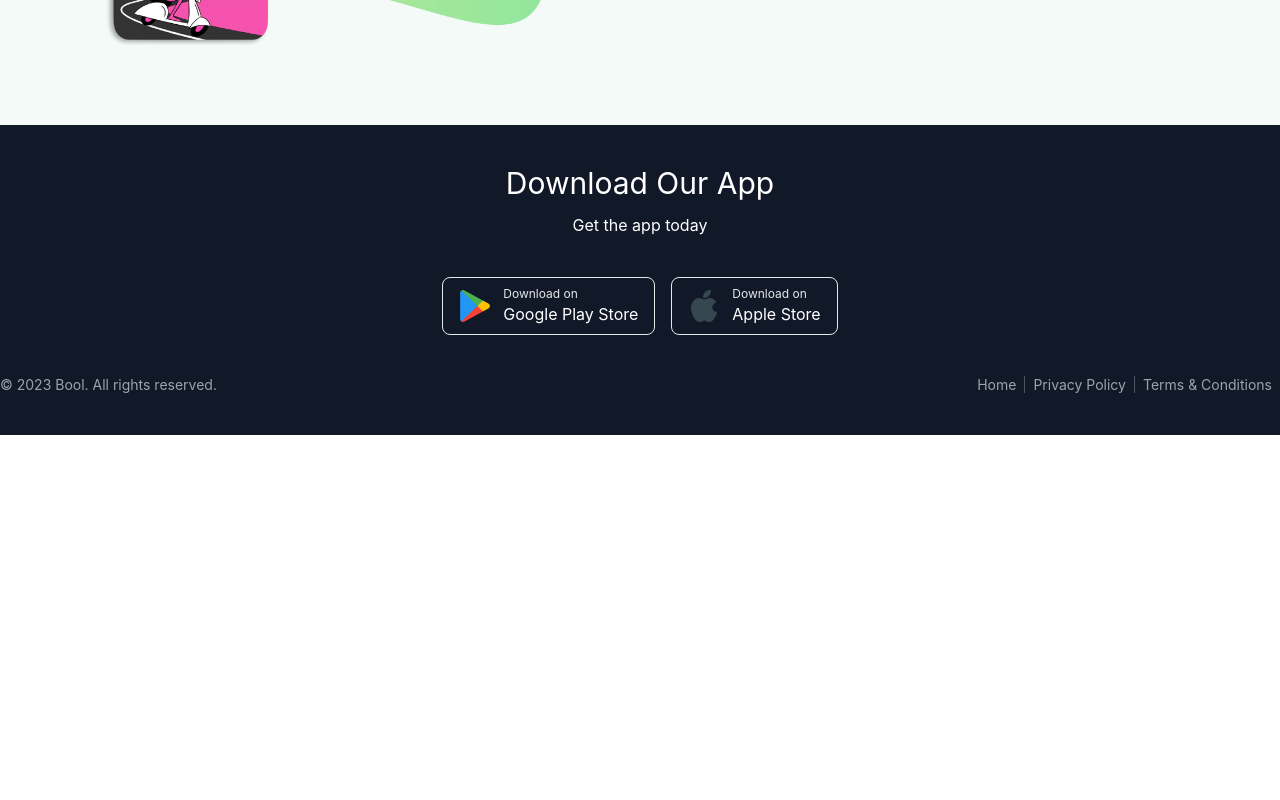
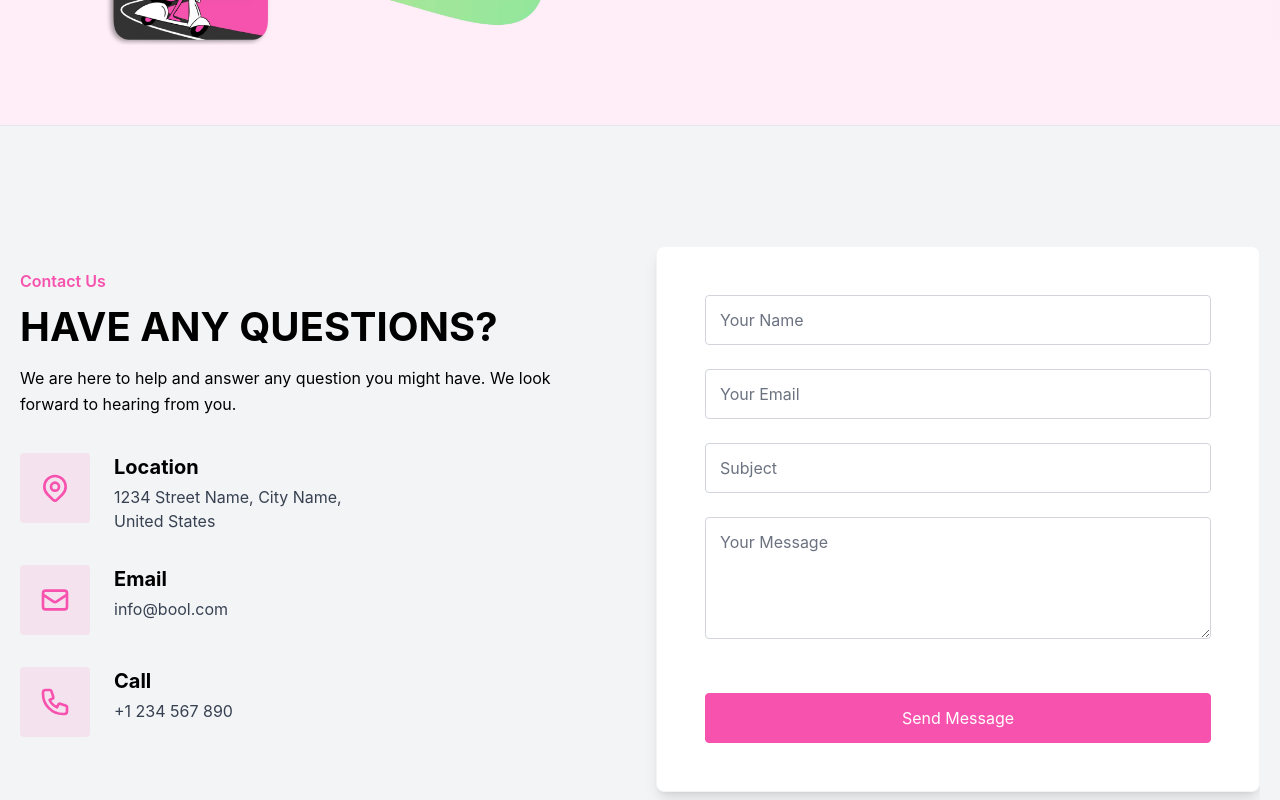
Before and after one commit to IdanHarari11/Bool, a React (Create React App) app: page / in a window 1280 px wide. Shown: the part 1740-2540 px from the top of the page. Before the commit the page ends 2175 px from the top, so only its background shows below. Built offline with nearby package versions, Linux system fonts and the light colour scheme.

Commit message:
Added contact form

```diff
--- a/src/App.css
+++ b/src/App.css
@@ -1,38 +1,3 @@
-.App {
-  text-align: center;
+.scrollMarginTop {
+  scroll-margin-top: 60px;
 }
-
-.App-logo {
-  height: 40vmin;
-  pointer-events: none;
-}
-
-@media (prefers-reduced-motion: no-preference) {
-  .App-logo {
-    animation: App-logo-spin infinite 20s linear;
-  }
-}
-
-.App-header {
-  background-color: #282c34;
-  min-height: 100vh;
-  display: flex;
-  flex-direction: column;
-  align-items: center;
-  justify-content: center;
-  font-size: calc(10px + 2vmin);
-  color: white;
-}
-
-.App-link {
-  color: #61dafb;
-}
-
-@keyframes App-logo-spin {
-  from {
-    transform: rotate(0deg);
-  }
-  to {
-    transform: rotate(360deg);
-  }
-}
--- a/src/App.js
+++ b/src/App.js
@@ -1,5 +1,6 @@
 import { RouterProvider } from "react-router-dom";
 import { routes } from "./Setup/RouterManager/mainRouter";
+import "./App.css";
 
 function App() {
   return (
--- a/src/Components/Header/Header.config.js
+++ b/src/Components/Header/Header.config.js
@@ -6,25 +6,25 @@ export const MENU_ITEMS = [
   {
     id: 1,
     title: "Home",
-    link: "/",
+    link: "home",
     icon: "home",
   },
   {
     id: 2,
     title: "About",
-    link: "#about",
+    link: "cta",
     icon: "info",
   },
   {
     id: 3,
-    title: "Services",
-    link: "#services",
+    title: "Get App",
+    link: "download",
     icon: "build",
   },
   {
     id: 4,
     title: "Contact",
-    link: "#contact",
+    link: "contact",
     icon: "contact_mail",
   },
 ];
--- a/src/Pages/Home/Home.jsx
+++ b/src/Pages/Home/Home.jsx
@@ -1,4 +1,5 @@
 import React from "react";
+import ContactComponent from "./components/ContactComponent/ContactComponent";
 import CTAComponent from "./components/CTAComponent/CTAComponent";
 import DownloadAppComponent from "./components/DownloadAppComponent/DownloadAppComponent";
 import FeatureComponent from "./components/FeatureComponent/FeatureComponent";
@@ -11,6 +12,7 @@ const Home = () => {
       <FeatureComponent></FeatureComponent>
       <CTAComponent></CTAComponent>
       <DownloadAppComponent></DownloadAppComponent>
+      <ContactComponent></ContactComponent>
     </>
   );
 };
--- a/src/Pages/Home/components/CTAComponent/CTAComponent.jsx
+++ b/src/Pages/Home/components/CTAComponent/CTAComponent.jsx
@@ -8,6 +8,8 @@ import {
 const CTAComponent = () => {
   return (
     <div
+      id="cta"
+      className="scrollMarginTop"
       style={{
         backgroundImage: `url(${CTABG})`,
         backgroundRepeat: "no-repeat",
--- /dev/null
+++ b/src/Pages/Home/components/ContactComponent/ContactComponent.config.js
@@ -0,0 +1,72 @@
+import {
+  HiOutlineLocationMarker,
+  HiOutlineMail,
+  HiOutlinePhone,
+} from "react-icons/hi";
+
+export const CONTACT_ABOVE_TEXT = "Contact Us";
+export const CONTACT_TITLE = "Have any questions?";
+export const CONTACT_BELOW_TEXT =
+  "We are here to help and answer any question you might have. We look forward to hearing from you.";
+
+export const CONTACT_INFO = [
+  {
+    _id: 1,
+    icon: <HiOutlineLocationMarker className="w-8 h-8" />,
+    title: "Location",
+    text: "1234 Street Name, City Name, United States",
+  },
+  {
+    _id: 2,
+    icon: <HiOutlineMail className="w-8 h-8" />,
+    title: "Email",
+    text: "info@bool.com",
+  },
+  {
+    _id: 3,
+    icon: <HiOutlinePhone className="w-8 h-8" />,
+    title: "Call",
+    text: "+1 234 567 890",
+  },
+];
+
+export const CONTACT_FORM = [
+  {
+    _id: 1,
+    type: "text",
+    name: "name",
+    placeholder: "Your Name",
+    required: true,
+    input: "input",
+  },
+  {
+    _id: 2,
+    type: "email",
+    name: "email",
+    placeholder: "Your Email",
+    required: true,
+    input: "input",
+  },
+  {
+    _id: 3,
+    type: "text",
+    name: "subject",
+    placeholder: "Subject",
+    required: true,
+    input: "input",
+  },
+  {
+    _id: 4,
+    type: "textarea",
+    name: "message",
+    placeholder: "Your Message",
+    required: true,
+    input: "textarea",
+    rows: 4,
+  },
+];
+
+export const CONTACT_BUTTON = {
+  text: "Send Message",
+  type: "submit",
+};
--- /dev/null
+++ b/src/Pages/Home/components/ContactComponent/ContactComponent.jsx
@@ -0,0 +1,131 @@
+// import emailjs from "@emailjs/browser";
+import React, { useRef } from "react";
+// import { toast } from "react-hot-toast";
+
+import {
+  CONTACT_ABOVE_TEXT,
+  CONTACT_BELOW_TEXT,
+  CONTACT_BUTTON,
+  CONTACT_FORM,
+  CONTACT_INFO,
+  CONTACT_TITLE,
+} from "./ContactComponent.config";
+
+const ContactComponent = () => {
+  const form = useRef();
+  const [formState, setFormState] = React.useState({});
+
+  const handleContactFormSubmit = (e) => {
+    e.preventDefault();
+    console.log(formState);
+
+    // const toastId = toast.loading("Sending email...");
+
+    // emailjs
+    //   .sendForm(
+    //     "service_aflqday",
+    //     "template_yjeqp4f",
+    //     form.current,
+    //     "nMSFTOY6M2qrtd4un"
+    //   )
+    //   .then(
+    //     (result) => {
+    //       // console.log(result);
+    //       toast.success("Your message has been sent successfully", {
+    //         id: toastId,
+    //       });
+    //       e.target.reset();
+    //     },
+    //     (error) => {
+    //       // console.log(error);
+    //       toast.error("Failed to send your message.", {
+    //         id: toastId,
+    //       });
+    //     }
+    //   );
+  };
+
+  const classes = {
+    contactItem:
+      "bg-primary text-primary mr-6 flex h-[60px] w-full max-w-[60px] items-center justify-center overflow-hidden rounded bg-opacity-10 sm:h-[70px] sm:max-w-[70px]",
+
+    inputField:
+      "border-gray-300 focus:border-primary w-full rounded border py-3 px-[14px] text-base outline-none focus-visible:shadow-none",
+  };
+
+  return (
+    <>
+      <div id="contact" className="px-5 bg-gray-100 border-t border-gray-200">
+        <section className="relative z-10 overflow-hidden bg-gray-100 py-20 lg:py-[120px]">
+          <div className="max-w-7xl mx-auto">
+            <div className="-mx-4 flex flex-wrap lg:justify-between items-center">
+              <div className="w-full px-4 lg:w-1/2 xl:w-6/12">
+                <div className="mb-12 mr-5 lg:mb-0">
+                  <span className="text-primary mb-1 block text-base font-semibold">
+                    {CONTACT_ABOVE_TEXT}
+                  </span>
+                  <h2 className="text-dark mb-2 text-[32px] font-bold uppercase sm:text-[40px] lg:text-[36px] xl:text-[40px]">
+                    {CONTACT_TITLE}
+                  </h2>
+                  <p className="text-body-color mb-9 text-base leading-relaxed">
+                    {CONTACT_BELOW_TEXT}
+                  </p>
+
+                  {CONTACT_INFO.map((item) => (
+                    <div
+                      className="mb-8 flex w-full max-w-[370px]"
+                      key={item._id}
+                    >
+                      <div className={classes.contactItem}>{item.icon}</div>
+                      <div className="w-full">
+                        <h4 className="text-dark mb-1 text-xl font-bold">
+                          {item.title}
+                        </h4>
+                        <p className="text-gray-700 text-base">{item.text}</p>
+                      </div>
+                    </div>
+                  ))}
+                </div>
+              </div>
+              <div className="w-full px-4 lg:w-1/2">
+                <div className="relative rounded-lg bg-white border border-gray-100 p-8 shadow-lg sm:p-12">
+                  <form ref={form} onSubmit={handleContactFormSubmit}>
+                    <div className="mb-4 lg:mb-6">
+                      {CONTACT_FORM.map((item) => (
+                        <item.input
+                          key={item._id}
+                          type={item.type}
+                          placeholder={item.placeholder}
+                          name={item.name}
+                          id={item.id}
+                          className={classes.inputField + "mb-4 lg:mb-6"}
+                          rows={item.rows ? item.rows : null}
+                          onChange={(e) =>
+                            setFormState({
+                              ...formState,
+                              [e.target.name]: e.target.value,
+                            })
+                          }
+                        />
+                      ))}
+                    </div>
+                    <div>
+                      <button
+                        type={CONTACT_BUTTON.type}
+                        className="bg-primary border-primary w-full rounded border p-3 text-white transition hover:bg-opacity-80"
+                      >
+                        {CONTACT_BUTTON.text}
+                      </button>
+                    </div>
+                  </form>
+                </div>
+              </div>
+            </div>
+          </div>
+        </section>
+      </div>
+    </>
+  );
+};
+
+export default ContactComponent;
--- a/src/Pages/Home/components/DownloadAppComponent/DownloadAppComponent.config.js
+++ b/src/Pages/Home/components/DownloadAppComponent/DownloadAppComponent.config.js
@@ -17,13 +17,13 @@ export const DOWNLOAD_APP_SUBTITLE =
 // Download Button
 export const DOWNLOAD_APP_BUTTONS = [
   {
-    id: 1,
+    _id: 1,
     title: "Play Store for Android",
     icon: PLAY_STORE,
     link: "https://play.google.com/store/apps/details?id=com.bool.delivery",
   },
   {
-    id: 2,
+    _id: 2,
     title: "App Store for iOS",
     icon: APP_STORE,
     link: "https://apps.apple.com/il/app/bool-%D7%91%D7%95%D7%9C/id1665889586",
--- a/src/Pages/Home/components/FeatureComponent/FeatureComponent.jsx
+++ b/src/Pages/Home/components/FeatureComponent/FeatureComponent.jsx
@@ -5,6 +5,8 @@ import { FEATURE_DATA, SECTION_BG } from "./FeatureComponent.config";
 const FeatureComponent = () => {
   return (
     <div
+      className="scrollMarginTop"
+      id="features"
       style={{
         backgroundImage: `url(${SECTION_BG})`,
         backgroundRepeat: "no-repeat",
@@ -14,7 +16,7 @@ const FeatureComponent = () => {
     >
       <div className="py-10 mx-auto max-w-7xl grid grid-cols-1 md:grid-cols-2 lg:grid-cols-4 items-center gap-5 place-content-center self-center px-5">
         {FEATURE_DATA.map((item) => (
-          <FeatureCard key={item.id} data={item}></FeatureCard>
+          <FeatureCard key={item._id} data={item}></FeatureCard>
         ))}
       </div>
     </div>
--- a/src/Pages/Home/components/HeroComponent/HeroComponent.jsx
+++ b/src/Pages/Home/components/HeroComponent/HeroComponent.jsx
@@ -9,6 +9,7 @@ import appStore from "../../../../assets/images/icons/play-store.png";
 const HeroComponent = () => {
   return (
     <div
+      id="home"
       className="bg-white dark:bg-gray-900 border-b border-gray-200 dark:border-gray-700 shadow py-20 md:py-24 px-5"
       style={{
         backgroundImage: "url(" + heroBG + ")",
```
Also changed, not shown: src/Components/Header/Header.jsx (+10 -4 lines), src/Pages/Home/components/DownloadAppComponent/DownloadAppComponent.jsx (+7 -3 lines).
